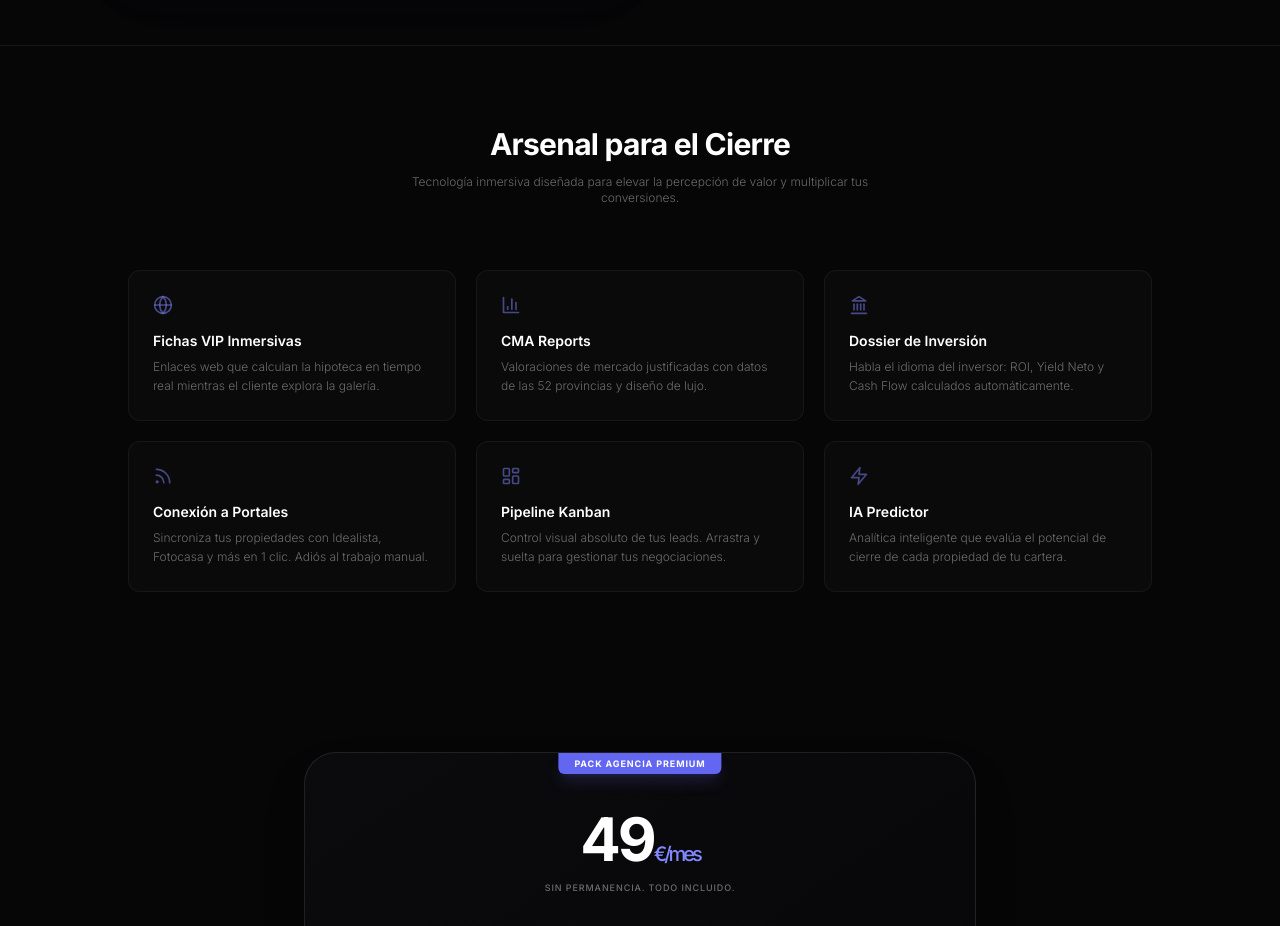
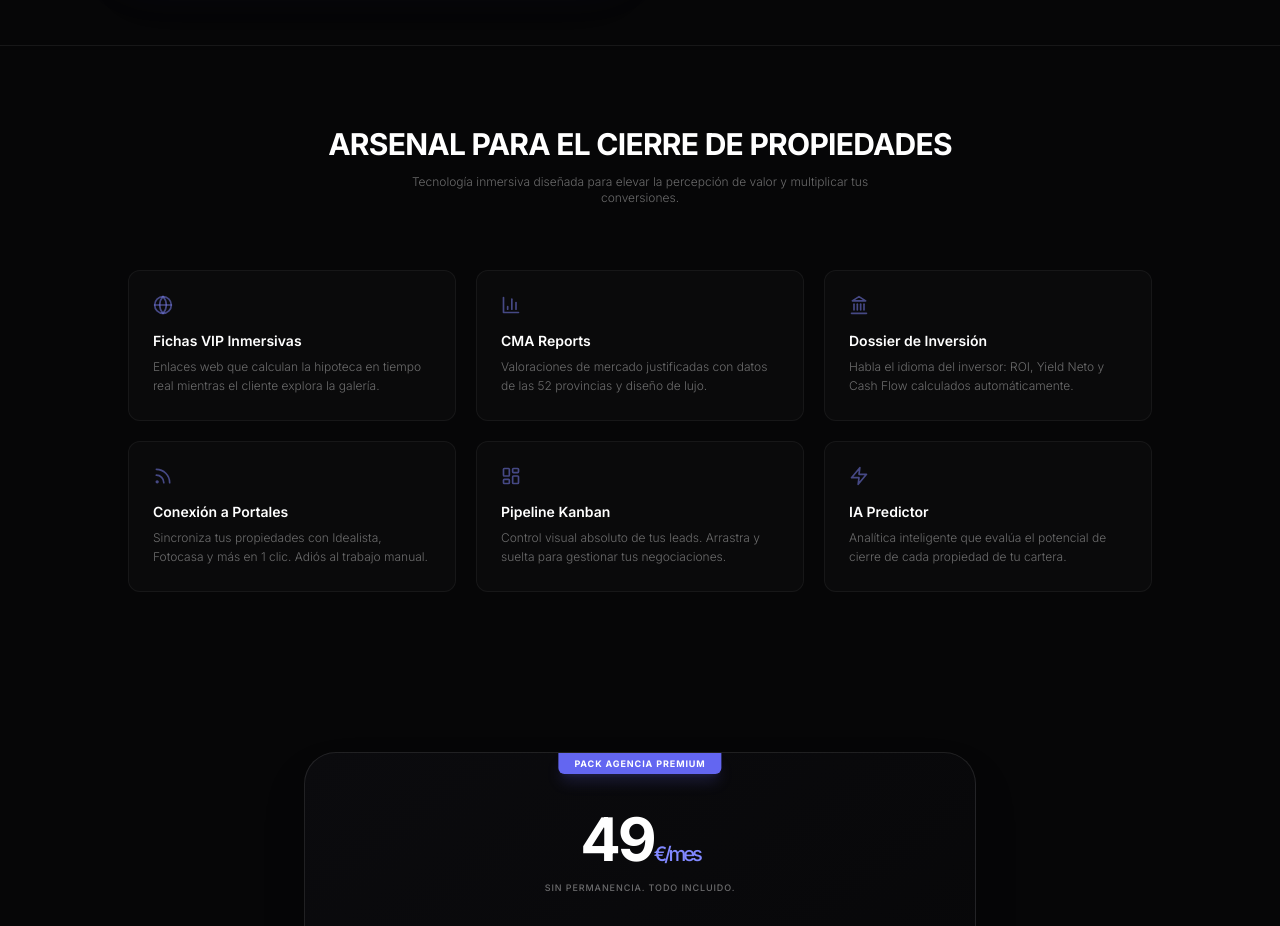
Before and after one commit to proyectohipotenusa-oss/inmoficina, a React (Vite) app: page / in a window 1280 px wide. Shown: the part 1320-2246 px from the top of the page. Built offline with nearby package versions, Linux system fonts and the light colour scheme.

Commit message:
finalisima landing

```diff
--- a/src/pages/Landing.tsx
+++ b/src/pages/Landing.tsx
@@ -141,7 +141,7 @@ export default function Landing() {
       {/* ARSENAL GRID */}
       <section id="arsenal" className="py-20 px-6">
         <div className="max-w-5xl mx-auto text-center mb-16">
-          <h2 className="text-2xl md:text-3xl font-bold mb-3 tracking-tight">Arsenal para el Cierre</h2>
+          <h2 className="text-2xl md:text-3xl font-bold mb-3 tracking-tight">ARSENAL PARA EL CIERRE DE PROPIEDADES</h2>
           <p className="text-white/40 font-light text-xs max-w-lg mx-auto">Tecnología inmersiva diseñada para elevar la percepción de valor y multiplicar tus conversiones.</p>
         </div>
 
```
